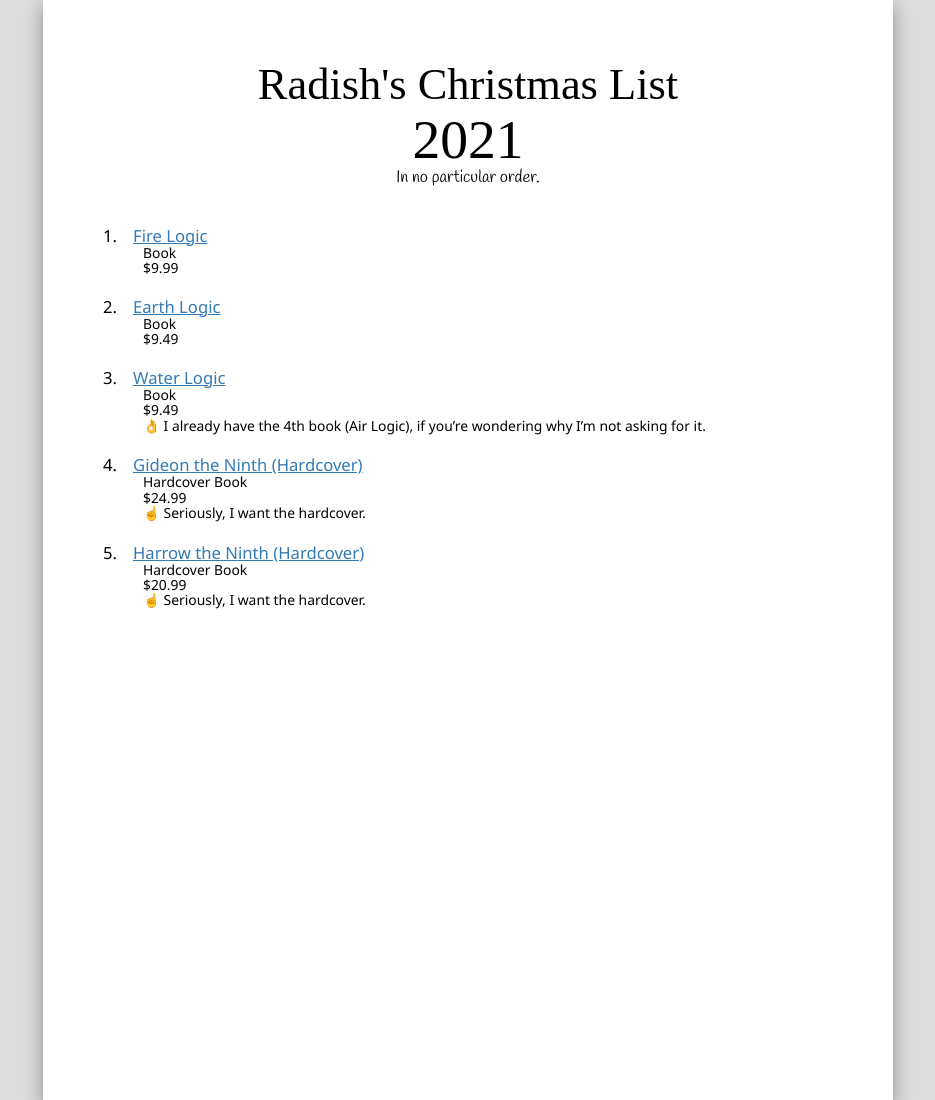
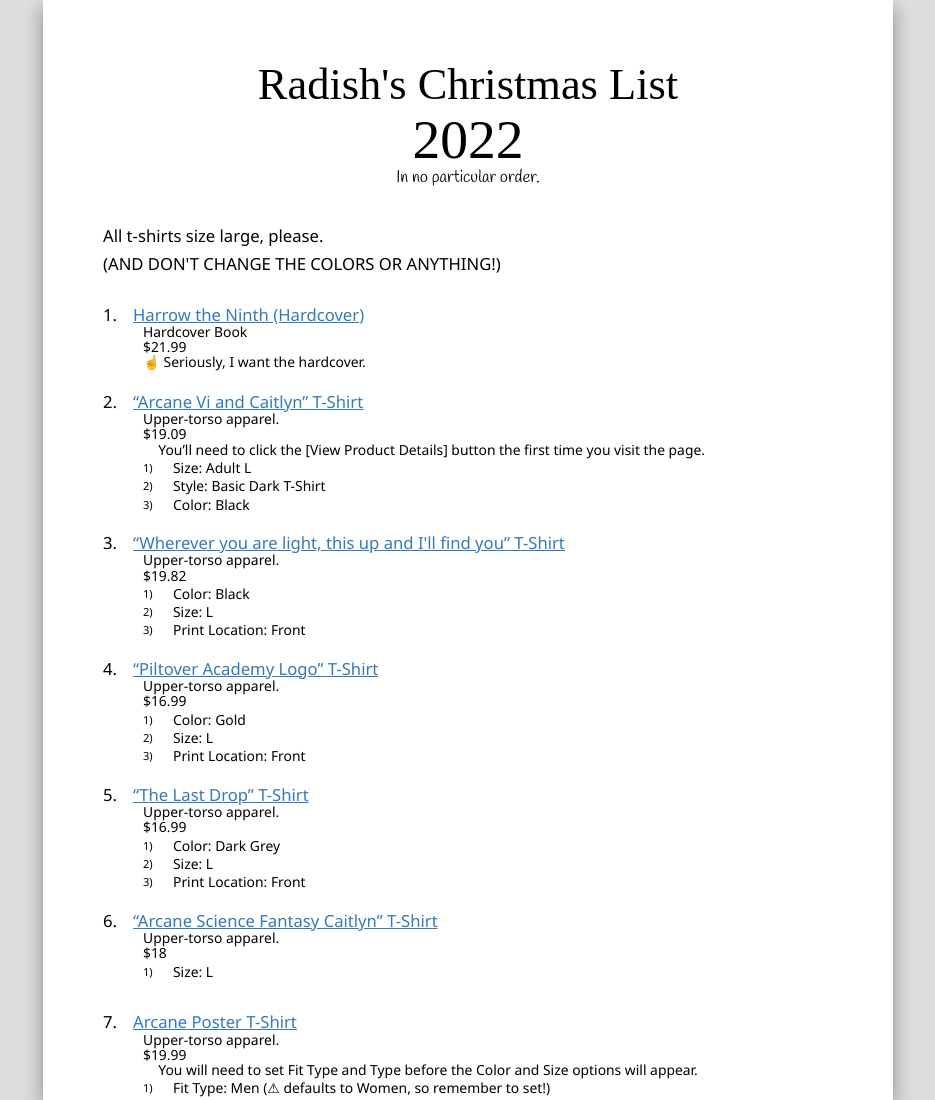
Before and after one commit to PsiRadish/psiradish.github.io, a Jekyll site: the page built from gift.html, in a window 1280 px wide. Shown: the whole page, without its empty margins (172-1107 px from the left). Built offline with Jekyll 4.4.1, drawn with Linux system fonts in a browser that asks for light colours; nearby versions of some CDN libraries; some web fonts are replaced; some of the changed text lies outside the part shown.

Commit message:
Christmas 2022

```diff
--- a/_data/gifts.yml
+++ b/_data/gifts.yml
@@ -1,9 +1,70 @@
-# prescript:
-#   - text: All t-shirts size large, please.
-#   - text: (AND DON'T CHANGE THE COLORS OR ANYTHING!)
+prescript:
+  - text: All t-shirts size large, please.
+  - text: (AND DON'T CHANGE THE COLORS OR ANYTHING!)
 current:
 # postscript:
 #   - text: "Look behind you, a three-headed monkey!"
+  - name: Harrow the Ninth (Hardcover)
+    link: "https://www.amazon.com/Harrow-Ninth-Locked-Tomb-Trilogy/dp/1250313228/"
+    description: Hardcover Book
+    price: $21.99
+    note:
+      emoji: ☝
+      text: Seriously, I want the hardcover.
+  - name: “Arcane Vi and Caitlyn” T-Shirt
+    link: "https://www.zazzle.com/arcane_vi_and_caitlyn_essential_t_shirt-235787661751027377"
+    description: Upper-torso apparel.
+    price: $19.09
+    note:
+      icon: info-circle
+      text: You'll need to click the [View Product Details] button the first time you visit the page.
+    osublist:
+      - text: "Size: Adult L"
+      - text: "Style: Basic Dark T-Shirt"
+      - text: "Color: Black"
+  - name: “Wherever you are light, this up and I'll find you” T-Shirt
+    link: "https://www.redbubble.com/i/t-shirt/Wherever-you-are-light-this-up-and-I_ll-find-you-by-BakulKaosID2/96231375.P0PKY"
+    description: Upper-torso apparel.
+    price: $19.82
+    osublist:
+      - text: "Color: Black"
+      - text: "Size: L"
+      - text: "Print Location: Front"
+  - name: “Piltover Academy Logo” T-Shirt
+    link: "https://www.redbubble.com/i/t-shirt/Piltover-Academy-Logo-by-Skella896/97666304.2OUYH"
+    description: Upper-torso apparel.
+    price: $16.99
+    osublist:
+      - text: "Color: Gold"
+      - text: "Size: L"
+      - text: "Print Location: Front"
+  - name: “The Last Drop” T-Shirt
+    link: "https://www.redbubble.com/i/t-shirt/The-Last-Drop-by-VirginiaRing/97545720.FQKHD"
+    description: Upper-torso apparel.
+    price: $16.99
+    osublist:
+      - text: "Color: Dark Grey"
+      - text: "Size: L"
+      - text: "Print Location: Front"
+  - name: “Arcane Science Fantasy Caitlyn” T-Shirt
+    link: "https://poshmark.com/listing/Arcane-Science-Fantasy-Caitlyn-Unisex-TShirt-61ceb1c8e0b7c79b3baf08cd#utm_source=gdm_unpaid&size_L"
+    description: Upper-torso apparel.
+    price: $18
+    osublist:
+      - text: "Size: L"
+  - name: Arcane Poster T-Shirt
+    link: "https://vuccie.com/product/arcane-lol-t-shirt-gifts/"
+    description: Upper-torso apparel.
+    price: $19.99
+    note:
+      icon: info-circle
+      text: You will need to set Fit Type and Type before the Color and Size options will appear.
+    osublist:
+      - text: "Fit Type: Men (⚠ defaults to Women, so remember to set!)"
+      - text: "Type: T-Shirt (click the first little picture of a t-shirt)"
+      - text: "Color: White"
+      - text: "Size: L"
+example:
   - name: Fire Logic
     link: "https://www.amazon.com/gp/product/B00E5LUOSI"
     description: Book
@@ -19,21 +80,6 @@
     note:
       emoji: 👌
       text: I already have the 4th book (Air Logic), if you're wondering why I'm not asking for it.
-  - name: Gideon the Ninth (Hardcover)
-    link: "https://www.amazon.com/Gideon-Ninth-Tamsyn-Muir/dp/1250313198/"
-    description: Hardcover Book
-    price: $24.99
-    note:
-      emoji: ☝
-      text: Seriously, I want the hardcover.
-  - name: Harrow the Ninth (Hardcover)
-    link: "https://www.amazon.com/Harrow-Ninth-Locked-Tomb-Trilogy/dp/1250313228/"
-    description: Hardcover Book
-    price: $20.99
-    note:
-      emoji: ☝
-      text: Seriously, I want the hardcover.
-example:
   - name: Games from my Steam wishlist
     link: "http://steamcommunity.com/id/psiradish/wishlist/"
     description: PC games.
--- a/gift.html
+++ b/gift.html
@@ -2,7 +2,7 @@
 permalink: /gift/
 layout: gift_list
 occasion: Christmas
-year: 2021
+year: 2022
 ---
 
 {% if site.data.gifts.prescript %}
```
